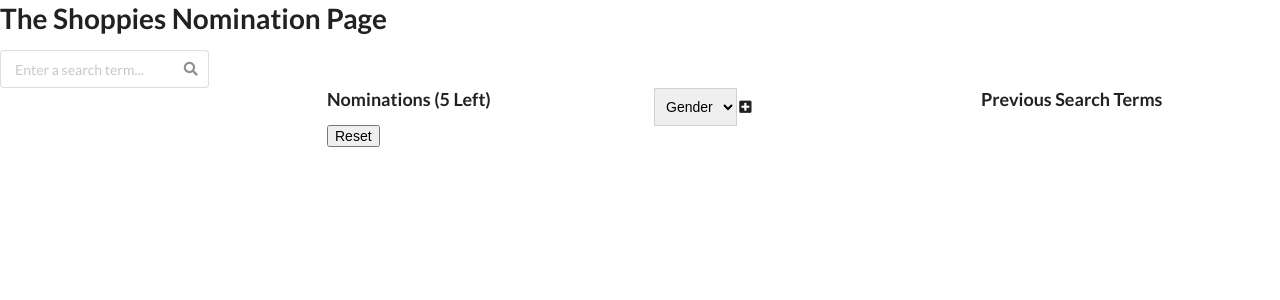
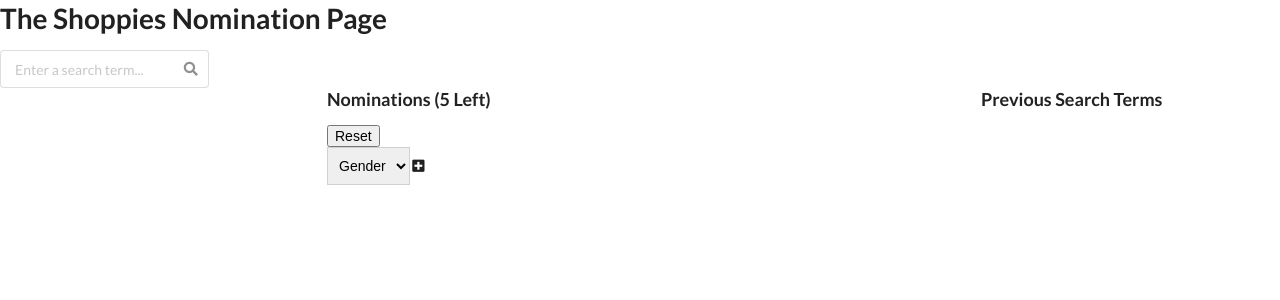
Before and after one commit to aneeshkodali/MovieNomination, a React (Create React App) app: page / in a window 1280 px wide. Shown: the top 300 px of the page. Built offline with nearby package versions, Linux system fonts and the light colour scheme.

Commit message:
Move Dropdown Component inside Nomination Component and Reassign Grid Column Width

```diff
--- a/src/components/App.js
+++ b/src/components/App.js
@@ -84,16 +84,13 @@ const App = () => {
                 </div>
 
                 {/*movie list from nominations*/}
-                <div id="movie-nomination-list" className="four wide column">
-                    <h3
-                        style={{display:"inline-block", marginRight:"10px"}}
-                    >
-                        {`Nominations (${numEntriesLeft} Left)`}
-                    </h3>
+                <div id="movie-nomination-list" className="eight wide column">
+                    <h3 >{`Nominations (${numEntriesLeft} Left)`}</h3>
                     <Button
                         buttonText="Reset"
                         buttonClick={() => setNominations([])}
                     />
+                    <Dropdown />
                    <ButtonContext.Provider
                         value={{
                             buttonText: "Remove",
@@ -105,10 +102,7 @@ const App = () => {
                     </ButtonContext.Provider>
                 </div>
 
-                {/*select/add nomination lists*/}
-                <div className="four wide column">
-                    <Dropdown />
-                </div>
+
 
                 {/*previous search terms (these are cached)*/}
                 <div className="four wide column">
```
